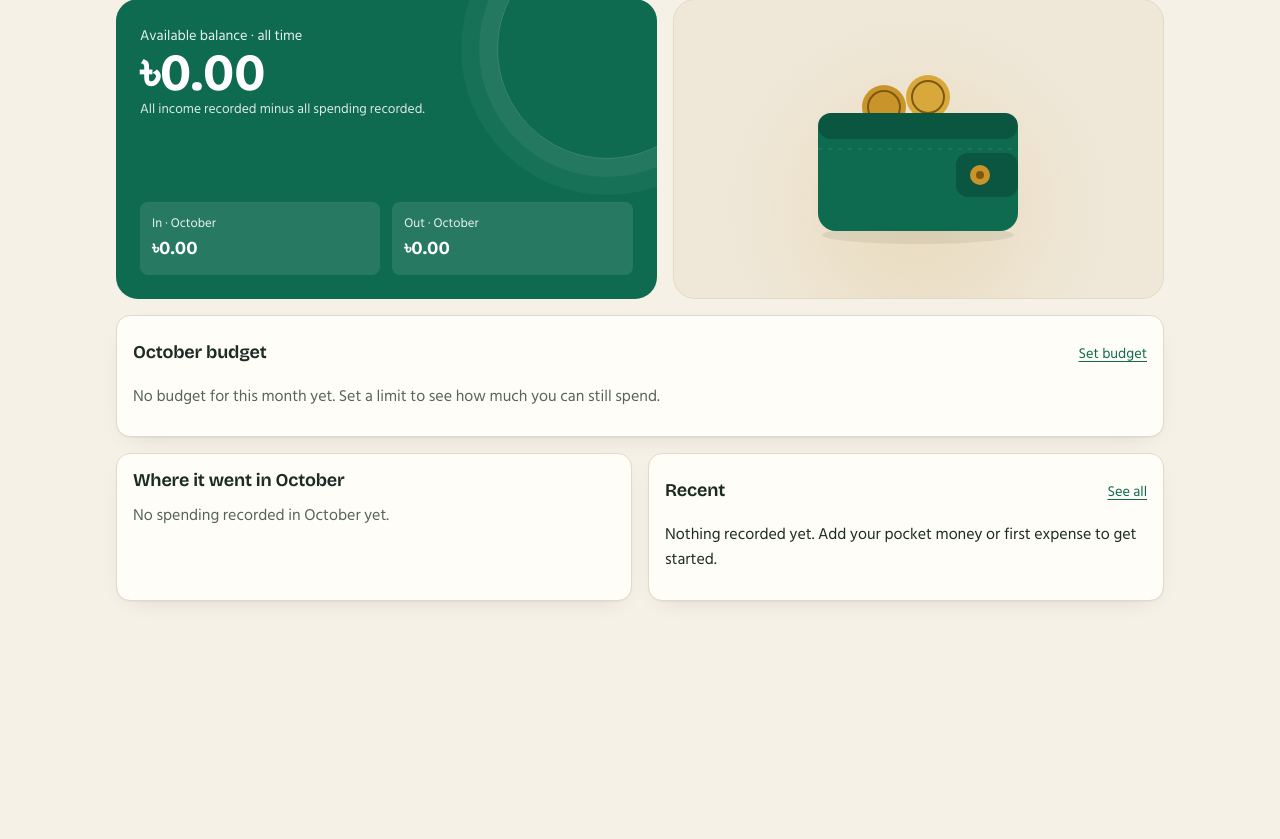
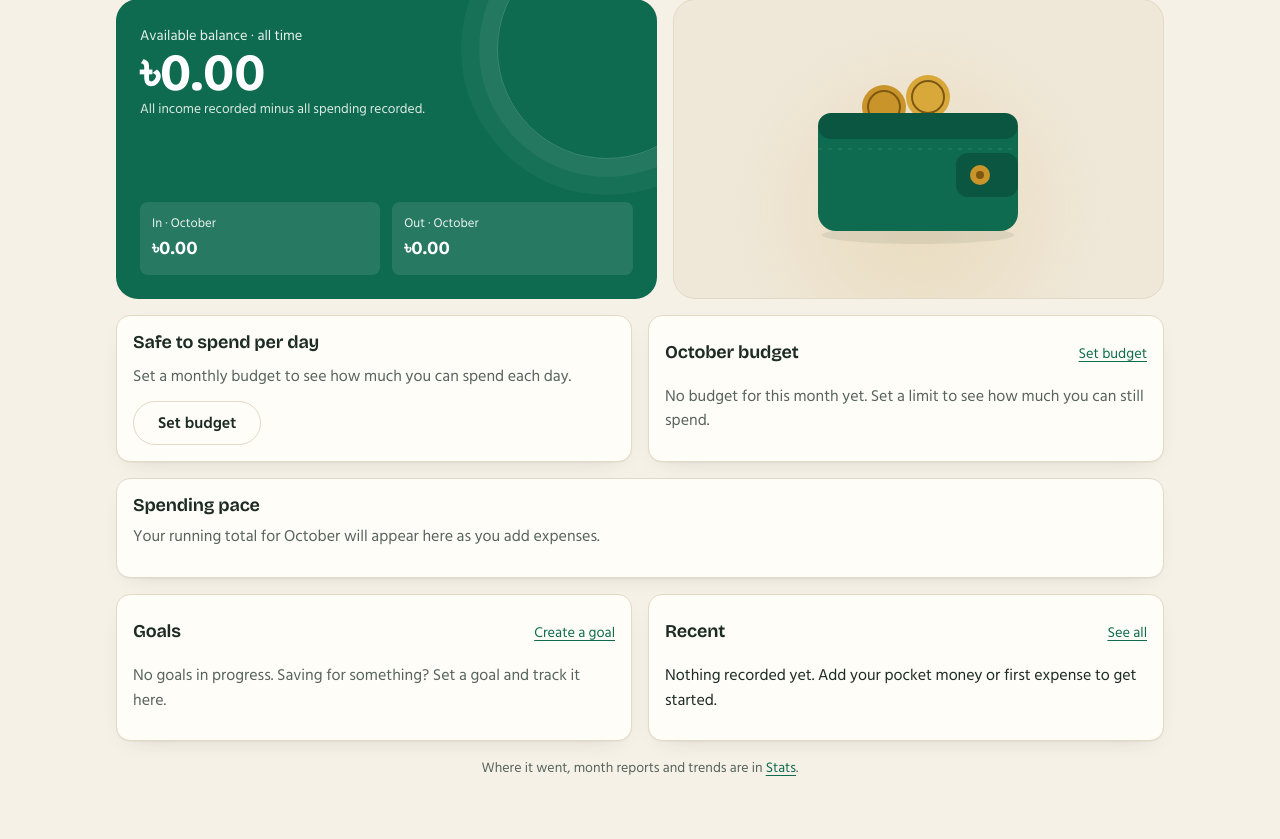
Before and after one commit to nowrinafrinn/Taka-Koi-Gelo-, a Django app: page /dashboard/ in a window 1280 px wide. Shown: the part 170-1009 px from the top of the page. Before the commit the page ends 773 px from the top, so only its background shows below. Run offline with Django 5.2, Linux system fonts and the light colour scheme; the visitor is signed in with stand-in values (Sample User, id 1); data that the repository does not hold is empty; some libraries are stand-ins or nearby versions; some web fonts are replaced.

Commit message:
Step 1: dashboard refocus with safe-to-spend and spending pace
The dashboard now answers 'what should I do right now': a safe-to-spend
per day card (budget left / days left including today, rounded down;
zero and an over-budget note when over; an invitation when there's no
budget), a spending pace line chart (this month's running total vs an
even pace through the budget and vs last month, no projection), goal
progress and recent transactions. Category breakdown and insights now
live on Stats. Two queries for the pace data. 17 new tests.

```diff
--- a/finance/charts.py
+++ b/finance/charts.py
@@ -99,3 +99,58 @@ def bar_chart(months):
         'grid': grid,
         'groups': groups,
     }
+
+
+# ---------------------------------------------------------------------------
+# Spending pace line chart (dashboard)
+# ---------------------------------------------------------------------------
+PACE_WIDTH = 720
+PACE_HEIGHT = 260
+PACE_LEFT = 92
+PACE_RIGHT = 16
+PACE_TOP = 22
+PACE_BOTTOM = 40
+
+
+def pace_chart(pace):
+    """SVG coordinates for running totals by day. Day 0 (start of month) is ৳0."""
+    plot_w = PACE_WIDTH - PACE_LEFT - PACE_RIGHT
+    plot_h = PACE_HEIGHT - PACE_TOP - PACE_BOTTOM
+    baseline = PACE_TOP + plot_h
+    candidates = [pace.spent] + pace.previous[-1:] + ([pace.budget_limit] if pace.budget_limit else [])
+    top = nice_ceiling(max(candidates))
+
+    def x(day):
+        return PACE_LEFT + plot_w * day / pace.days_in_month
+
+    def y(amount):
+        return baseline - float(amount / top) * plot_h
+
+    def points(totals):
+        days = [(0, 0)] + [(i + 1, v) for i, v in enumerate(totals[:pace.days_in_month])]
+        return ' '.join(f'{x(d):.1f},{y(v):.1f}' for d, v in days)
+
+    labels = sorted({1, 10, 20, pace.days_in_month})
+    chart = {
+        'width': PACE_WIDTH,
+        'height': PACE_HEIGHT,
+        'left': PACE_LEFT,
+        'right_edge': PACE_WIDTH - PACE_RIGHT,
+        'axis_x': PACE_LEFT - 10,
+        'top': PACE_TOP,
+        'baseline': baseline,
+        'label_y': baseline + 24,
+        'grid': [
+            {'y': baseline - plot_h * fraction, 'label': axis_label(top * Decimal(str(fraction)))}
+            for fraction in (0, 0.5, 1)
+        ],
+        'days': [{'x': x(d), 'label': d} for d in labels],
+        'current': points(pace.current),
+        'previous': points(pace.previous) if any(pace.previous) else '',
+        'today_x': x(pace.day),
+        'today_y': y(pace.spent),
+        'budget': None,
+    }
+    if pace.budget_limit:
+        chart['budget'] = {'x1': x(0), 'y1': y(0), 'x2': x(pace.days_in_month), 'y2': y(pace.budget_limit)}
+    return chart
--- a/finance/views.py
+++ b/finance/views.py
@@ -32,7 +32,14 @@ def dashboard(request):
     # refresh or a later visit never replays it.
     event = request.session.pop(WALLET_EVENT_KEY, None)
     set_aside = services.total_set_aside(request.user)
+    pace = services.get_spending_pace(
+        request.user, summary.budget.limit if summary.budget else None, summary.today,
+    )
+    active_goals, _ = services.goals_with_progress(request.user, summary.today)
     return render(request, 'finance/dashboard.html', {
+        'pace': pace,
+        'pace_chart': charts.pace_chart(pace),
+        'goals': active_goals[:3],
         'summary': summary,
         'wallet': services.wallet_visuals(summary, event),
         # Shown next to the balance, never subtracted from it (no double counting).
--- a/static/css/app.css
+++ b/static/css/app.css
@@ -574,6 +574,21 @@ input[aria-invalid="true"], select[aria-invalid="true"] { border-color: var(--da
 .period-head .period-step:last-child { justify-self: end; }
 .stat-value.muted { font-size: 1.15rem; color: var(--ink-muted); }
 
+/* ---------- Dashboard: allowance and pace ---------- */
+.dash-row { margin-bottom: var(--space-4); }
+.allowance-value { font-family: var(--font-display); font-size: 2.1rem; font-weight: 700; margin: var(--space-1) 0; font-variant-numeric: tabular-nums; }
+.allowance-value.negative { color: var(--danger); }
+.pace-chart polyline, .pace-chart .pace-budget { fill: none; stroke-linejoin: round; stroke-linecap: round; }
+.pace-chart .pace-current { stroke: var(--spend); stroke-width: 3.5; }
+.pace-chart .pace-previous { stroke: var(--ink-muted); stroke-width: 2; opacity: 0.55; }
+.pace-chart .pace-budget { stroke: var(--ink-muted); stroke-width: 2; stroke-dasharray: 8 7; }
+.pace-chart .pace-today { stroke: var(--line); stroke-width: 1.5; }
+.pace-chart .pace-dot { fill: var(--spend); stroke: var(--surface); stroke-width: 3; }
+.line-key { display: inline-block; width: 18px; height: 0; border-top: 3px solid var(--spend); }
+.line-key.line-budget { border-top: 2px dashed var(--ink-muted); }
+.line-key.line-previous { border-top: 2px solid var(--ink-muted); opacity: 0.55; }
+.mini-goals { list-style: none; margin: 0; padding: 0; display: grid; gap: var(--space-3); }
+
 /* ---------- Monthly report ---------- */
 .report-groups { display: grid; gap: var(--space-4); grid-template-columns: repeat(auto-fit, minmax(260px, 1fr)); }
 .report-heading { font-size: 0.85rem; text-transform: uppercase; letter-spacing: 0.06em; color: var(--ink-muted); margin: 0 0 var(--space-2); }
--- a/templates/finance/dashboard.html
+++ b/templates/finance/dashboard.html
@@ -65,6 +65,23 @@
     </div>
   </section>
 
+  <div class="two-col dash-row">
+    <section class="panel allowance" aria-labelledby="allowance-title">
+      <h2 id="allowance-title">Safe to spend per day</h2>
+      {% with b=summary.budget %}
+        {% if not b %}
+          <p class="muted">Set a monthly budget to see how much you can spend each day.</p>
+          <a class="button button-quiet" href="{% url 'finance:budget_edit' %}">Set budget</a>
+        {% elif b.state == 'over' %}
+          <p class="allowance-value negative">৳0.00</p>
+          <p class="small">You’re {{ b.overspent|taka }} over this month’s budget.</p>
+        {% else %}
+          <p class="allowance-value">{{ b.daily_allowance|taka }}</p>
+          <p class="small muted">{{ b.remaining|taka }} of the budget left · {{ b.days_left }} day{{ b.days_left|pluralize }} to go, including today</p>
+        {% endif %}
+      {% endwith %}
+    </section>
+
     <section class="panel budget budget-{{ summary.budget.state|default:'none' }}" aria-labelledby="budget-title">
       <div class="panel-head">
         <h2 id="budget-title">
@@ -85,45 +102,78 @@
             <span style="width: {{ b.bar_percent|stringformat:'s' }}%"></span>
           </div>
           <p class="budget-remaining">
-          {% if b.state == 'over' %}
-            Over budget by <strong>{{ b.overspent|taka }}</strong>
-          {% else %}
-            <strong>{{ b.remaining|taka }}</strong> remaining
-            · {{ b.days_left }} day{{ b.days_left|pluralize }} left in {{ summary.month_start|date:"F" }}
-          {% endif %}
+            {% if b.state == 'over' %}Over budget by <strong>{{ b.overspent|taka }}</strong>
+            {% else %}<strong>{{ b.remaining|taka }}</strong> remaining{% endif %}
           </p>
         {% else %}
           <p class="muted">No budget for this month yet. Set a limit to see how much you can still spend.</p>
         {% endif %}
       {% endwith %}
     </section>
+  </div>
 
-  {% if summary.insights %}
-    <section class="panel" aria-labelledby="insights-title">
-      <h2 id="insights-title">What we noticed <span class="muted" lang="bn">· হিসাব বলছে</span></h2>
-      <ul class="insights">
-        {% for insight in summary.insights %}<li>{{ insight }}</li>{% endfor %}
+  <section class="panel" aria-labelledby="pace-title">
+    <div class="panel-head">
+      <h2 id="pace-title">Spending pace</h2>
+      {% if pace.status == 'faster' %}<span class="tag tag-deficit">Faster than budget pace</span>
+      {% elif pace.status == 'within' %}<span class="tag tag-surplus">Within budget pace</span>{% endif %}
+    </div>
+    {% if not pace.has_data %}
+      <p class="muted">Your running total for {{ summary.month_start|date:"F" }} will appear here as you add expenses.</p>
+    {% else %}
+      <ul class="chart-legend" aria-hidden="true">
+        <li><span class="line-key line-current"></span>{{ summary.month_start|date:"F" }}</li>
+        {% if pace_chart.budget %}<li><span class="line-key line-budget"></span>Even budget pace</li>{% endif %}
+        {% if pace_chart.previous %}<li><span class="line-key line-previous"></span>Last month</li>{% endif %}
       </ul>
+      <div class="chart-wrap">
+        <svg class="bar-chart pace-chart" viewBox="0 0 {{ pace_chart.width }} {{ pace_chart.height }}" role="img"
+             aria-label="Running total of spending by day this month{% if pace_chart.budget %}, compared with an even pace through the budget{% endif %}{% if pace_chart.previous %} and with last month{% endif %}. The figures are written below the chart.">
+          {% for line in pace_chart.grid %}
+            <line class="grid-line" x1="{{ pace_chart.left }}" x2="{{ pace_chart.right_edge }}" y1="{{ line.y }}" y2="{{ line.y }}"/>
+            <text class="axis-label" x="{{ pace_chart.axis_x }}" y="{{ line.y }}" text-anchor="end" dominant-baseline="middle">{{ line.label }}</text>
+          {% endfor %}
+          {% for d in pace_chart.days %}
+            <text class="axis-label" x="{{ d.x }}" y="{{ pace_chart.label_y }}" text-anchor="middle">{{ d.label }}</text>
+          {% endfor %}
+          {% if pace_chart.previous %}<polyline class="pace-previous" points="{{ pace_chart.previous }}"/>{% endif %}
+          {% if pace_chart.budget %}<line class="pace-budget" x1="{{ pace_chart.budget.x1 }}" y1="{{ pace_chart.budget.y1 }}" x2="{{ pace_chart.budget.x2 }}" y2="{{ pace_chart.budget.y2 }}"/>{% endif %}
+          <polyline class="pace-current" points="{{ pace_chart.current }}"/>
+          <line class="pace-today" x1="{{ pace_chart.today_x }}" x2="{{ pace_chart.today_x }}" y1="{{ pace_chart.top }}" y2="{{ pace_chart.baseline }}"/>
+          <circle class="pace-dot" cx="{{ pace_chart.today_x }}" cy="{{ pace_chart.today_y }}" r="6"/>
+        </svg>
+      </div>
+      <p class="small muted" style="margin-top: var(--space-2)">
+        Day {{ pace.day }}: {{ pace.spent|taka }} spent.
+        {% if pace.even_pace_today is not None %}An even pace through your budget would be {{ pace.even_pace_today|taka }}.{% endif %}
+        {% if pace.previous_same_day is not None %}Last month you had spent {{ pace.previous_same_day|taka }} by this day.{% endif %}
+      </p>
+    {% endif %}
   </section>
-  {% endif %}
 
   <div class="two-col">
-    <section class="panel" aria-labelledby="categories-title">
-      <h2 id="categories-title">Where it went in {{ summary.month_start|date:"F" }}</h2>
-      {% if summary.categories %}
-        <ul class="category-bars">
-          {% for c in summary.categories %}
+    <section class="panel" aria-labelledby="goals-title">
+      <div class="panel-head">
+        <h2 id="goals-title">Goals</h2>
+        <a href="{% url 'finance:goal_list' %}">{% if goals %}All goals{% else %}Create a goal{% endif %}</a>
+      </div>
+      {% if goals %}
+        <ul class="mini-goals">
+          {% for p in goals %}
             <li>
               <div class="category-row">
-                <span>{{ c.label }}</span>
-                <span><span class="num">{{ c.total|taka }}</span> <span class="muted small">· {{ c.percent }}%</span></span>
+                <a href="{% url 'finance:goal_detail' p.goal.pk %}">{{ p.goal.name }}</a>
+                <span class="muted small">{{ p.percent }}%</span>
               </div>
-              <div class="bar bar-thin" aria-hidden="true"><span style="width: {{ c.percent|stringformat:'s' }}%"></span></div>
+              <div class="bar bar-thin" role="progressbar" aria-valuemin="0" aria-valuemax="100"
+                   aria-valuenow="{{ p.bar_percent|stringformat:'d' }}" aria-label="Progress towards {{ p.goal.name }}">
+                <span style="width: {{ p.bar_percent|stringformat:'s' }}%"></span>
+              </div>
             </li>
           {% endfor %}
         </ul>
       {% else %}
-        <p class="muted">No spending recorded in {{ summary.month_start|date:"F" }} yet.</p>
+        <p class="muted">No goals in progress. Saving for something? Set a goal and track it here.</p>
       {% endif %}
     </section>
 
@@ -143,4 +193,8 @@
       {% endif %}
     </section>
   </div>
+
+  <p class="small muted" style="text-align:center; margin-top: var(--space-4)">
+    Where it went, month reports and trends are in <a href="{% url 'finance:stats' %}">Stats</a>.
+  </p>
 {% endblock %}
```
Also changed, not shown: finance/services.py (+86 -1 lines), finance/tests/test_pace.py (added, +160 -0 lines), README.md. Lines whose indentation alone changed are shown as unchanged.
